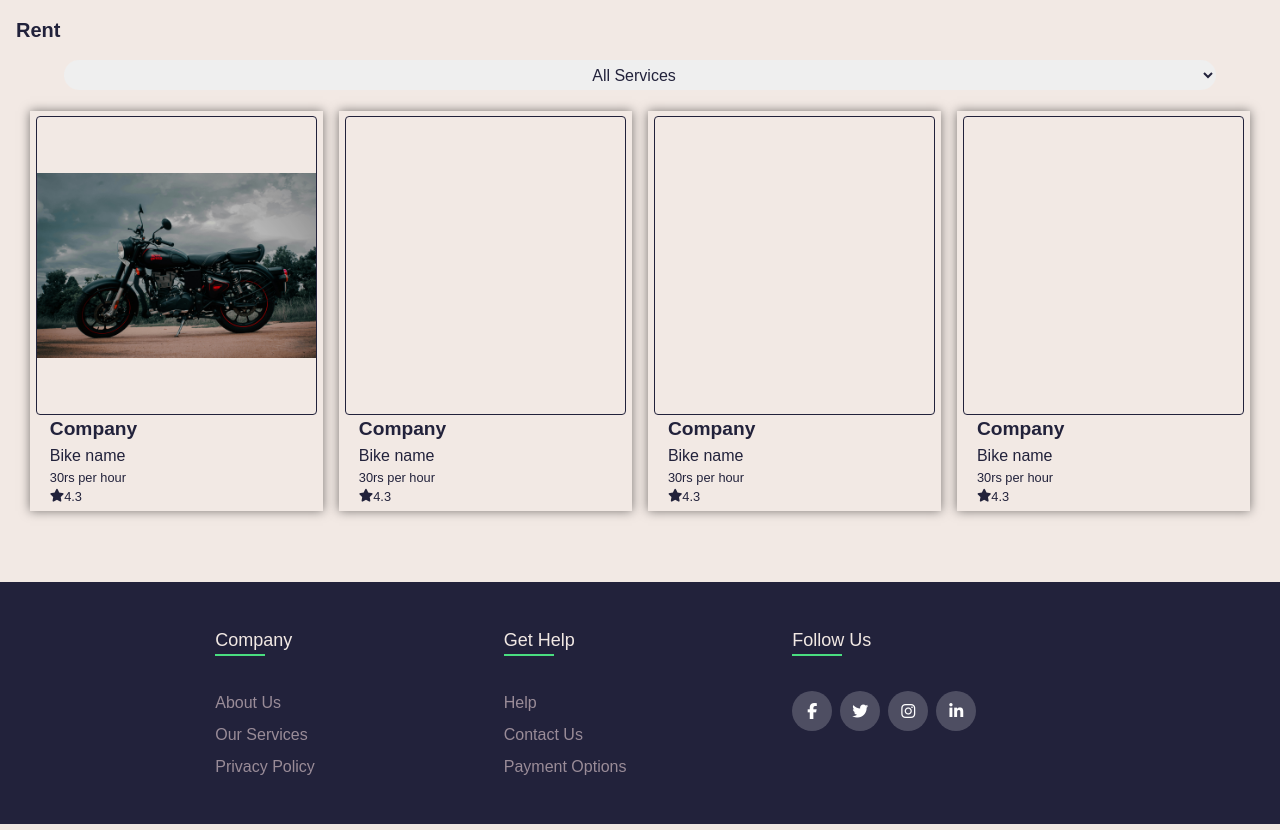
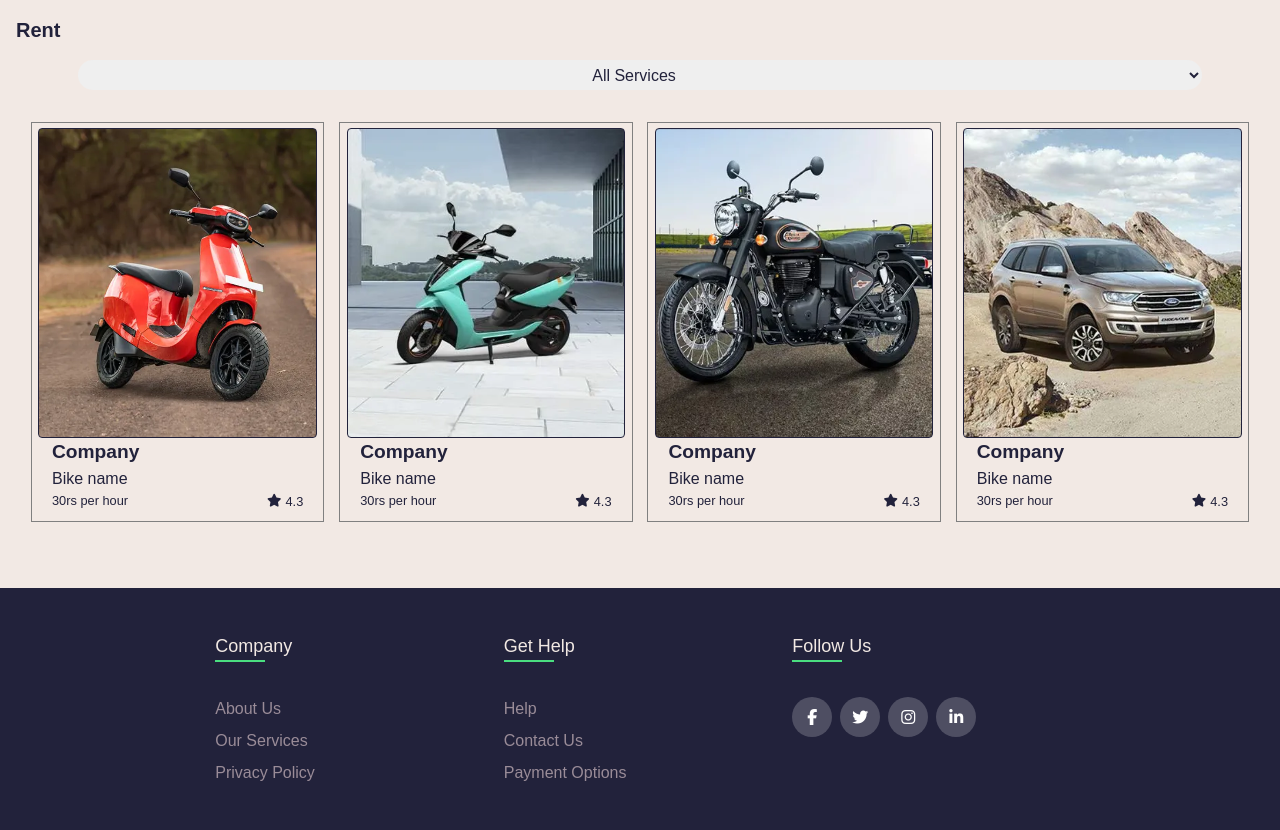
Before and after one commit to rasika2670/QRides, a PHP site: page /rent.html in a window 1280 px wide. Shown: the part 60-890 px from the top of the page. Run offline with PHP 8.4, Linux system fonts and the light colour scheme; style sheets or scripts are compiled from the project's sources.

Commit message:
rent update

```diff
--- a/Lend.html
+++ b/Lend.html
@@ -45,7 +45,6 @@
             <li><a href="help.html" class="block px-4 py-2 text-sm hover:bg-gray-800">Support</a></li>
             <li><a href="#" id="closeSidebar" class="block px-4 py-2 text-sm hover:bg-gray-800">Close</a></li>
             <li><a href="login.html" class="block px-4 py-2 text-sm hover:bg-gray-800">Profile</a></li>
-
         </ul>
     </div>
     <div id="sidebar-overlay" class="fixed inset-0 bg-black bg-opacity-50 hidden"></div>
@@ -79,7 +78,7 @@
     </div>
 
 
-    <?php
+    <!-- <?php
     // Include the PHP script to handle database operations
     include 'api.php';
 
@@ -90,7 +89,7 @@
         // Note: Add your logic here to handle form submission as required
         echo "Form submitted successfully!";
     }
-    ?>
+    ?> -->
     <form action="api.php" method="post" class="flex flex-col gap-2 w-[90%] justify-center m-auto text-black">
         <input type="name" name="name" class="text-md p-1 rounded-md capitalize drop-shadow-md border-1 shadow-slate-300" placeholder="Your Name">
         <input type="number" name="license" class="text-md p-1 rounded-md capitalize drop-shadow-md border-1 shadow-slate-300" placeholder="Owner's License No.">
--- a/owner.html
+++ b/owner.html
@@ -23,7 +23,7 @@
                 </li>
                 <li class="flex flex-col items-center hover:text-Lpurple cursor-pointer transition-all
                 duration-200 relative group w-full h-full">
-                    <a href="#" class="m-4">Navigation</a>
+                    <a href="navig.html" class="m-4">Navigation</a>
                     <div class="absolute bottom-0 w-full h-1 mt-4 bg-Lpurple
                     hidden group-hover:block"></div>
                 </li>
@@ -45,8 +45,6 @@
                     <div class="absolute bottom-0 w-full h-1 mt-4 bg-Lpurple
                     hidden group-hover:block"></div>
                 </li>
-
-
             </ul>
         </div>
         <div class="h-8 w-8 items-end justify-center rounded-[50%] overflow-hidden hidden sm:flex " style="border: 2px solid;">
--- a/rent.css
+++ b/rent.css
@@ -12,6 +12,7 @@
     display: flex;
     align-items: center;
     justify-content: center;
+    margin: 1rem;
 }
 
 .search-select{
@@ -31,11 +32,10 @@
 
 .info{
     height: 110px;
-    box-shadow: 0px 0px 10px 0px rgba(0,0,0,0.5);
-    margin: 5px 2px;
     padding: 5px;
     display: flex;
     position: relative;
+    border: 0.2px solid gray;
 }
 
 p{
@@ -47,16 +47,20 @@
 .img{
     height: 100px;
     width: 100px;
+    background-color: white;
     border: 1px solid #22223b;
     border-radius: 4px;
     display: flex;
     justify-content: center;
     align-items: center;
     background-size:cover;
+    background-position: center;
 }
-
+i{
+    margin: 4px;
+}
 .content{
-    padding-left: 15px;
+    padding: 0px 15px;
 }
 
 .company-name{
@@ -75,6 +79,9 @@
     .info{
         width:100%;
         align-items: center;
+    }
+    .main{
+        padding: 0;
     }
 }
 
--- a/rent.html
+++ b/rent.html
@@ -58,12 +58,13 @@
 
     <div class="main">
         <div class="info cursor-pointer" onclick="window.open('product.html','mywindow');">
-            <div class="img overflow-hidden">
-                <img src="Images/bg.jpg" >
+            <div class="img "
+            style="background-image: url('./Images/scooty1.webp');">
             </div>
             <div class="content">
                 <p class="company-name">Company</p>
                 <p class="bike-name">Bike name</p>
+                <div class="flex justify-between">
                     <p class="price" style="font-size: 0.8rem;">30rs per hour</p>
                     <div class="pr">
                         <i class="fa-solid fa-star" style="color: #22223b;"></i>
@@ -71,11 +72,14 @@
                     </div>
                 </div>
             </div>
+        </div>
         <div class="info">
-            <div class="img"></div>
+            <div class="img"
+            style="background-image: url('./Images/scooty2.webp');"></div>
             <div class="content">
                 <p class="company-name">Company</p>
                 <p class="bike-name">Bike name</p>
+                <div class="flex justify-between">
                     <p class="price" style="font-size: 0.8rem;">30rs per hour</p>
                     <div class="pr">
                         <i class="fa-solid fa-star" style="color: #22223b;"></i>
@@ -83,11 +87,14 @@
                     </div>
                 </div>
             </div>
+        </div>
         <div class="info">
-            <div class="img"></div>
+            <div class="img"
+            style="background-image: url('./Images/bike1.webp');"></div>
             <div class="content">
                 <p class="company-name">Company</p>
                 <p class="bike-name">Bike name</p>
+                <div class="flex justify-between">
                     <p class="price" style="font-size: 0.8rem;">30rs per hour</p>
                     <div class="pr">
                         <i class="fa-solid fa-star" style="color: #22223b;"></i>
@@ -95,15 +102,19 @@
                     </div>
                 </div>
             </div>
+        </div>
         <div class="info">
-            <div class="img"></div>
+            <div class="img"
+            style="background-image: url('./Images/car1.webp');"></div>
             <div class="content">
                 <p class="company-name">Company</p>
                 <p class="bike-name">Bike name</p>
+                <div class="flex justify-between">
                     <p class="price" style="font-size: 0.8rem;">30rs per hour</p>
                     <div class="pr">
                         <i class="fa-solid fa-star" style="color: #22223b;"></i>
                         <p class="rating">4.3</p>
+                    </div>
                 </div>
             </div>
         </div>
```
Also changed, not shown: product.html (+7 -7 lines), Images/bg.jpg (deleted), Images/bike1.webp (added), Images/car1.webp (added), Images/scooty1.webp (added), Images/scooty2.webp (added). Lines whose indentation alone changed are shown as unchanged.
